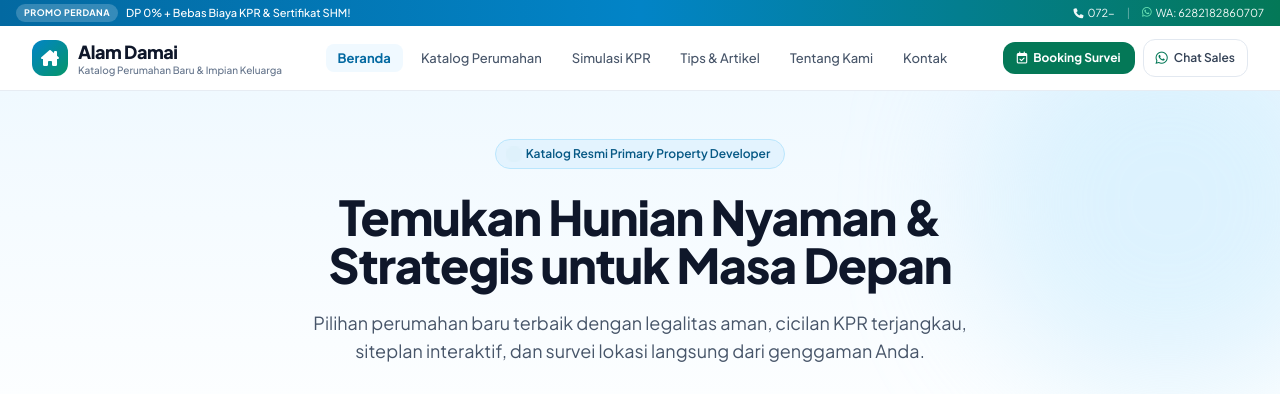
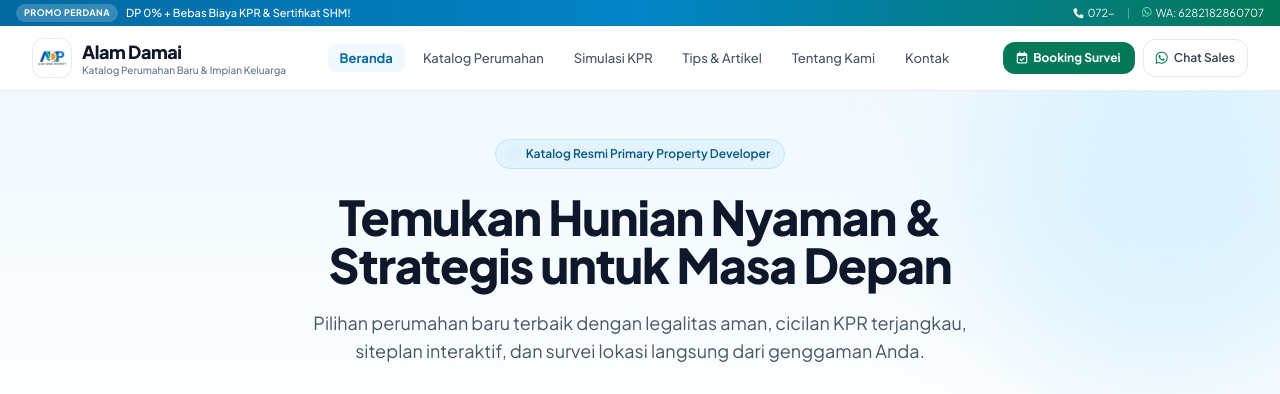
Before and after one commit to denis-dst/perumahanku, a Laravel app: page / in a window 1280 px wide. Shown: the top 394 px of the page. Run offline with Laravel 12, Linux system fonts and the light colour scheme; data comes from the database, SQL or seed files in the repository; some libraries are stand-ins or nearby versions.

Commit message:
feat(branding): replace placeholder icons with official Alam Damai Property logo and add favicons

```diff
--- a/resources/views/layouts/app.blade.php
+++ b/resources/views/layouts/app.blade.php
@@ -8,6 +8,12 @@
     <link rel="canonical" href="{{ url()->current() }}">
     <link rel="sitemap" type="application/xml" title="Sitemap" href="{{ url('/sitemap.xml') }}">
     <meta name="google-site-verification" content="google188b18d98068125c">
+
+    <!-- Favicon & Touch Icons -->
+    <link rel="icon" type="image/png" sizes="32x32" href="{{ asset('favicon-32x32.png') }}">
+    <link rel="icon" type="image/png" sizes="16x16" href="{{ asset('favicon.png') }}">
+    <link rel="shortcut icon" href="{{ asset('favicon.ico') }}">
+    <link rel="apple-touch-icon" sizes="180x180" href="{{ asset('apple-touch-icon.png') }}">
 
     <!-- Open Graph / Sosmed -->
     <meta property="og:type" content="website">
@@ -133,8 +139,8 @@
             <div class="flex justify-between items-center h-16 gap-4">
                 <!-- Logo -->
                 <a href="{{ route('home') }}" class="flex items-center gap-2.5 group shrink-0">
-                    <div class="w-9 h-9 rounded-xl bg-gradient-to-br from-brand-500 to-nature-500 flex items-center justify-center text-white shadow-xs group-hover:scale-105 transition-transform duration-200">
-                        <i class="fa-solid fa-house-chimney text-base"></i>
+                    <div class="w-9 h-9 sm:w-10 sm:h-10 rounded-xl bg-white border border-slate-200/80 shadow-xs flex items-center justify-center p-1 group-hover:scale-105 transition-transform duration-200 overflow-hidden shrink-0">
+                        <img src="{{ asset('images/logo-icon.png') }}" alt="{{ $siteName }}" class="w-full h-full object-contain">
                     </div>
                     <div class="flex flex-col">
                         <span class="text-base sm:text-lg font-extrabold tracking-tight text-slate-900 group-hover:text-brand-600 transition-colors leading-tight">
@@ -232,8 +238,8 @@
                 <!-- Col 1: Brand & Bio -->
                 <div class="space-y-4">
                     <div class="flex items-center gap-3">
-                        <div class="w-10 h-10 rounded-xl bg-brand-500 flex items-center justify-center text-white font-bold text-lg">
-                            <i class="fa-solid fa-house-chimney"></i>
+                        <div class="w-10 h-10 rounded-xl bg-white border border-slate-700/60 shadow-xs flex items-center justify-center p-1 overflow-hidden shrink-0">
+                            <img src="{{ asset('images/logo-icon.png') }}" alt="{{ $siteName }}" class="w-full h-full object-contain">
                         </div>
                         <span class="text-2xl font-bold text-white tracking-tight">{{ $siteName }}</span>
                     </div>
```
Also changed, not shown: resources/views/admin/auth/login.blade.php (+8 -2 lines), resources/views/layouts/admin.blade.php (+8 -2 lines), public/apple-touch-icon.png (added), public/favicon-32x32.png (added), public/favicon.ico, public/favicon.png (added), public/images/logo-icon.png (added), public/images/logo.jpg (added), public/images/logo.png (added).
